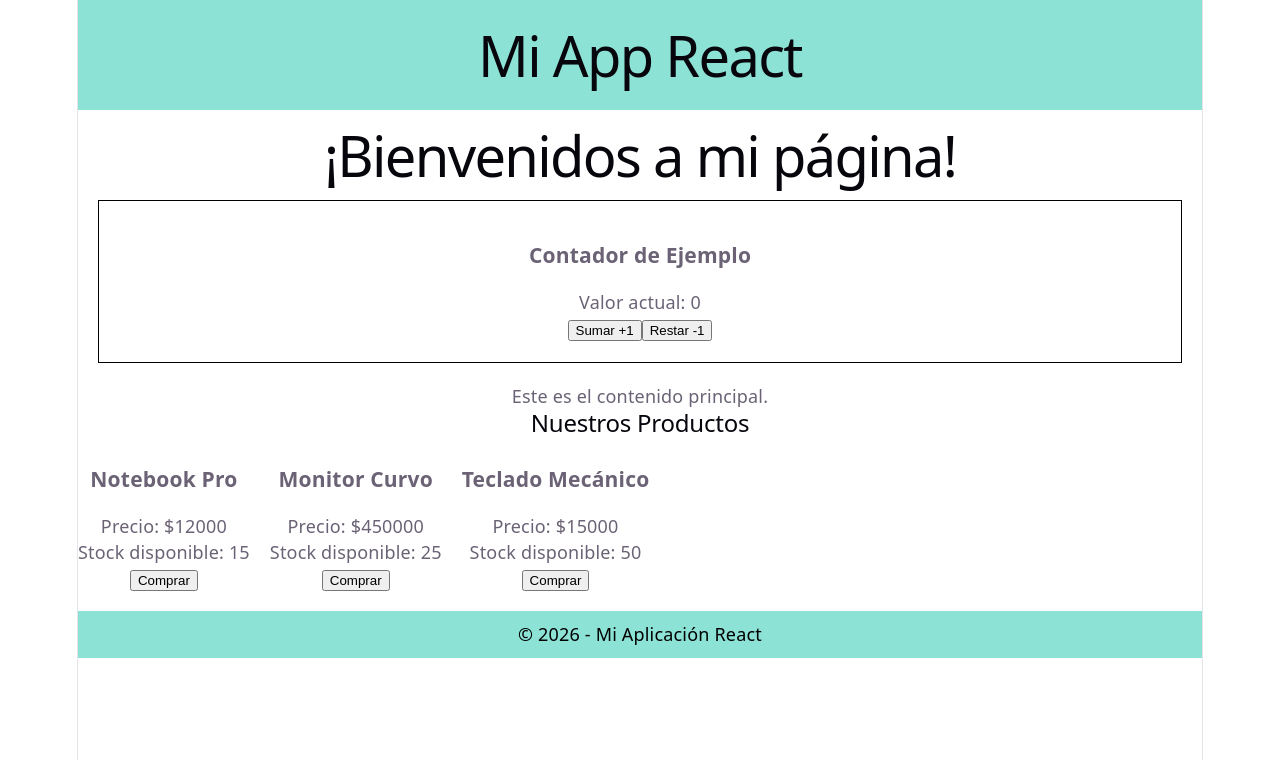
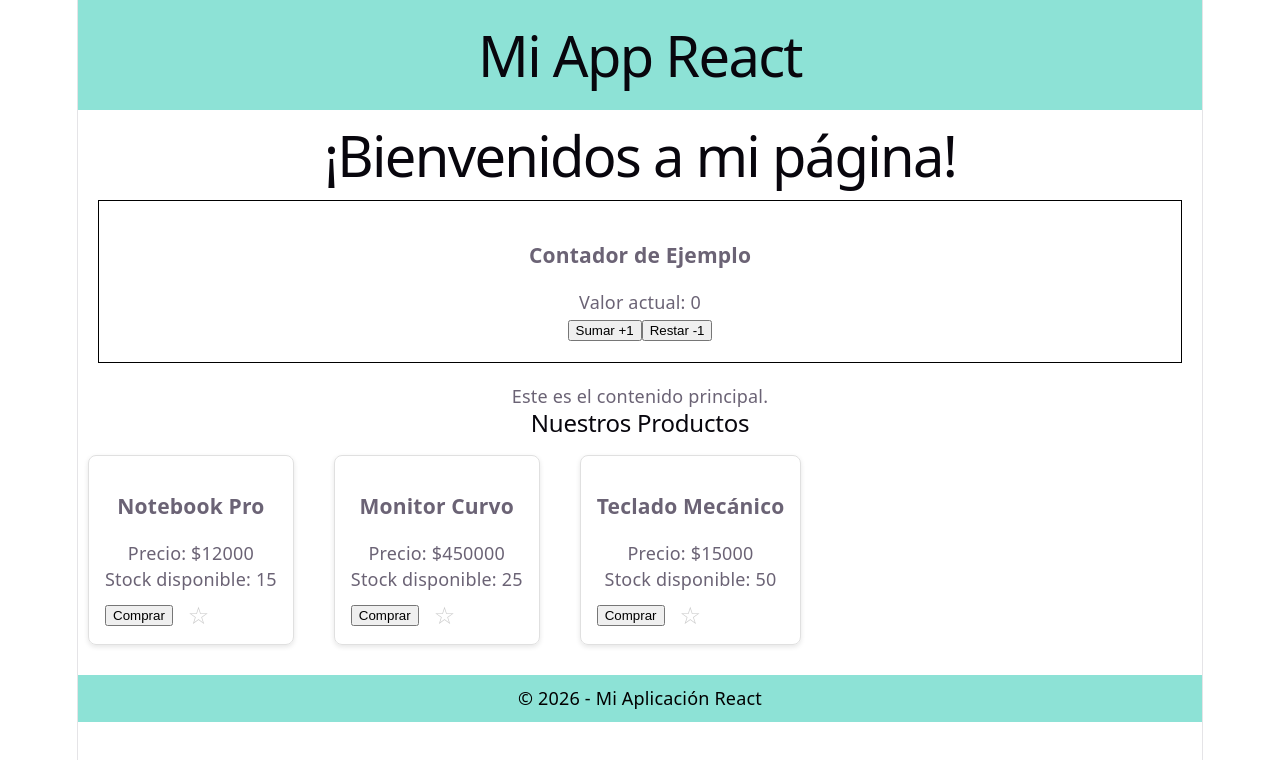
Before and after one commit to ibarrondojuanmanuel-ops/proyecto_react, a React (Vite) app in the folder saludar/: page / in a window 1280 px wide. Shown: the top 760 px of the page. Built offline with nearby package versions, Linux system fonts and the light colour scheme.

Commit message:
Agregado componente Nosotros con fetch a JSON local

```diff
--- a/saludar/src/componentes/Item/Item.jsx
+++ b/saludar/src/componentes/Item/Item.jsx
@@ -1,19 +1,51 @@
+import { useState } from 'react';
+
 export function Item({ nombre, precio, stock }) {
+
+    const [esFavorito, setEsFavorito] = useState(false);
+
+
+    const marcarComoFavorito = () => {
+        setEsFavorito(!esFavorito);
+    };
+
     const CompraClick = () => {
-
         alert(`¡Agregaste ${nombre} al chango!`);
     };
+
     return (
-
-        <div>
-
-            <h3>{nombre} </h3>
+        <div style={cardEstilo}>
+            <h3>{nombre}</h3>
             <p>Precio: ${precio}</p>
             <p>Stock disponible: {stock}</p>
-            <button onClick={CompraClick}>Comprar</button>
 
+
+            <div style={{ display: 'flex', alignItems: 'center', gap: '15px', marginTop: '10px' }}>
+                <button onClick={CompraClick}>Comprar</button>
+
+                {/* 3. La estrella de favoritos */}
+                <span
+                    onClick={marcarComoFavorito}
+                    style={{
+                        fontSize: '24px',
+                        cursor: 'pointer',
+                        userSelect: 'none',
+                        color: esFavorito ? '#FFD700' : '#CCCCCC' // Dorado si es true, gris si es false
+                    }}
+                >
+                    {esFavorito ? '★' : '☆'}
+                </span>
+            </div>
         </div>
+    );
+}
 
-    );
 
-}
+const cardEstilo = {
+    border: '1px solid #e0e0e0',
+    borderRadius: '8px',
+    padding: '16px',
+    margin: '10px',
+    maxWidth: '250px',
+    boxShadow: '0 2px 5px rgba(0,0,0,0.1)'
+};
```
